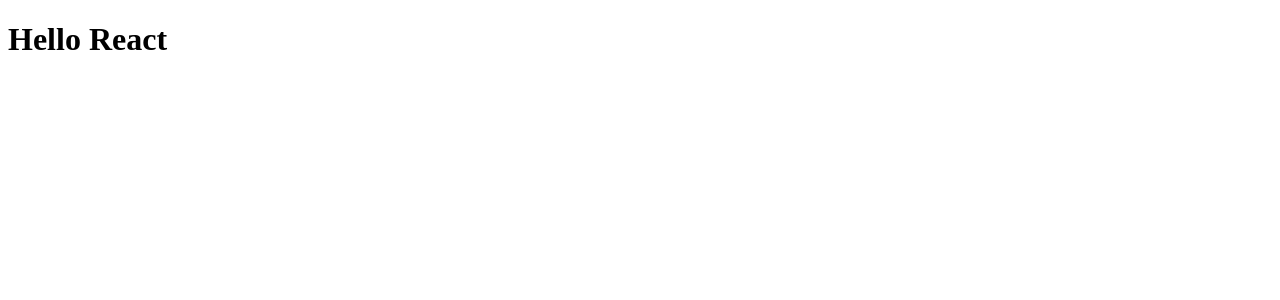
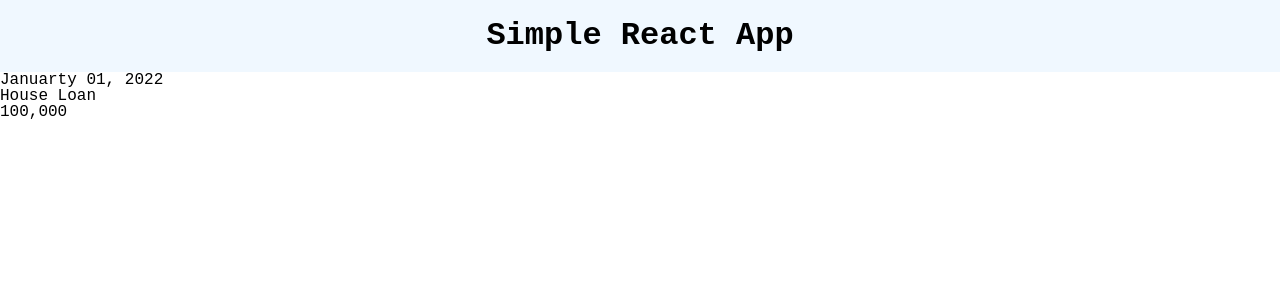
Before and after one commit to joshjoshuap/Learn-React, a React (Create React App) app in the folder simple-react/: page / in a window 1280 px wide. Shown: the top 300 px of the page. Built offline with nearby package versions, Linux system fonts and the light colour scheme.

Commit message:
simple component, basic styling

```diff
--- a/simple-react/public/index.html
+++ b/simple-react/public/index.html
@@ -6,11 +6,9 @@
     <meta name="theme-color" content="#000000" />
     <link rel="manifest" href="%PUBLIC_URL%/manifest.json" />
     <title>React App</title>
-
   </head>
   <body>
     <div id="root"></div>
-
     <script src="./src/index.js"></script>
   </body>
 </html>
--- a/simple-react/src/App.js
+++ b/simple-react/src/App.js
@@ -1,9 +1,12 @@
 import React from "react";
+import Heading from "./components/Heading";
+import ExpenseItem from "./components/ExpenseItem";
 
 function App() {
   return (
     <div>
-      <h1> Hello React </h1>
+      <Heading />
+      <ExpenseItem />
     </div>
   );
 }
--- /dev/null
+++ b/simple-react/src/components/ExpenseItem.jsx
@@ -0,0 +1,13 @@
+const ExpenseItem = () => {
+  return (
+    <div>
+      <div>Januarty 01, 2022</div>
+      <div>
+        <div>House Loan</div>
+        <div>100,000</div>
+      </div>
+    </div>
+  );
+};
+
+export default ExpenseItem;
--- /dev/null
+++ b/simple-react/src/components/Heading.jsx
@@ -0,0 +1,11 @@
+import "./index.css";
+
+const Heading = () => {
+  return (
+    <div className="header">
+      <h1> Simple React App</h1>
+    </div>
+  );
+};
+
+export default Heading;
--- /dev/null
+++ b/simple-react/src/components/index.css
@@ -0,0 +1,27 @@
+* {
+  margin: 0;
+  padding: 0;
+  border: 0;
+  box-shadow: none;
+}
+
+body {
+  font-family: 'Courier New', Courier, monospace;
+  line-height: 1;
+}
+
+ol, ul {
+  list-style: none;
+}
+
+table {
+  border-collapse: collapse;
+  border-spacing: 0;
+}
+
+.header {
+  background-color: aliceblue;
+  color: black;
+  padding: 20px;
+  text-align: center;
+}
```
